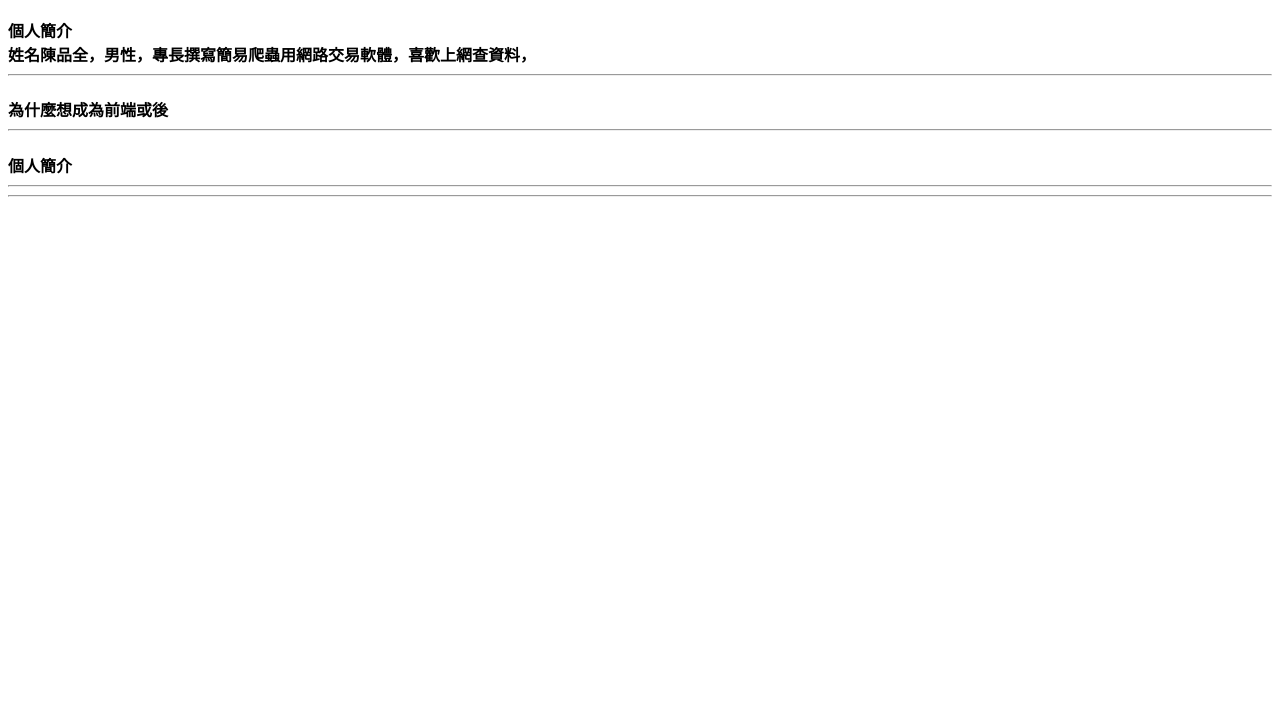
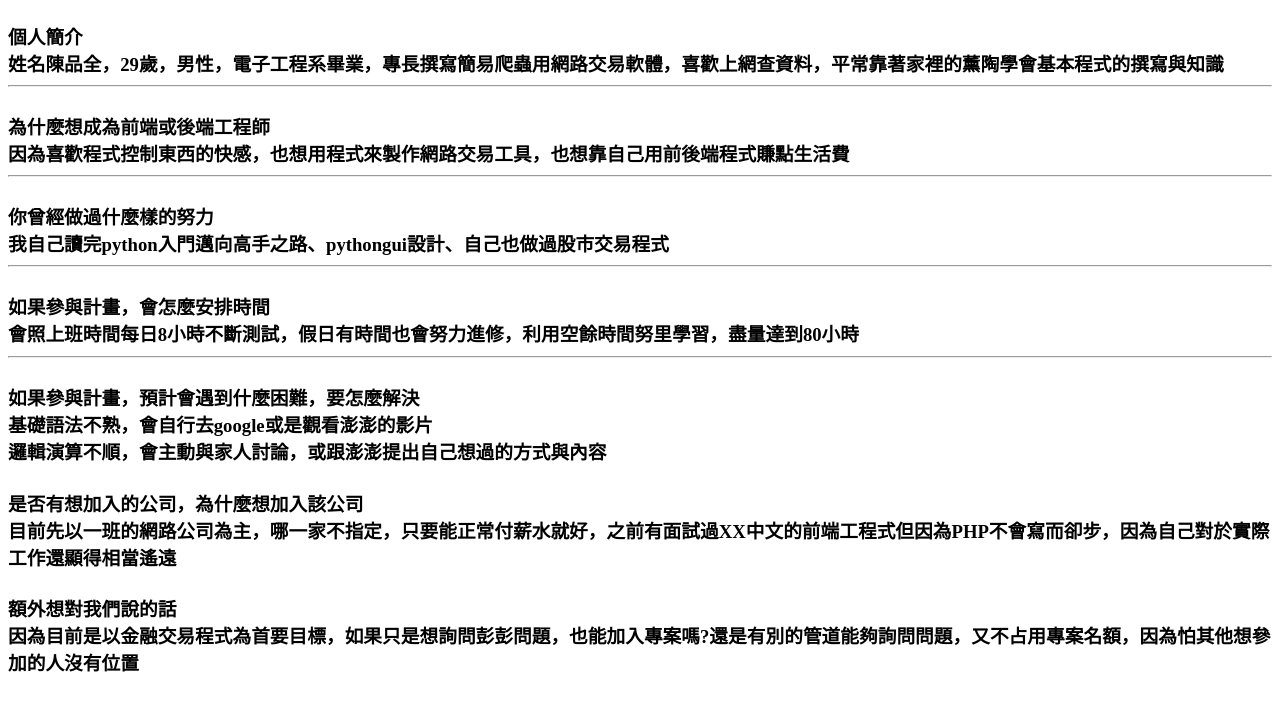
Before and after one commit to milkboy168/milkboy168.github.io, a plain HTML site: page index.html in a window 1280 px wide. Shown: the part 49-760 px from the top of the page. Drawn offline with Linux system fonts and the light colour scheme.

Commit message:
Update index.html

```diff
--- a/index.html
+++ b/index.html
@@ -5,14 +5,21 @@
         <title>陳品全的申請簡章</title>
     </head>
     <body>
-        <h3>陳品全的申請簡章<br>
+        <h3><align="center">陳品全的申請簡章<br>
         <h4>個人簡介<br>
-        姓名陳品全，男性，專長撰寫簡易爬蟲用網路交易軟體，喜歡上網查資料，<hr>
-        <h4>為什麼想成為前端或後<br>
-        <hr>
-        <h4>個人簡介<br>
-        <hr>
-        <hr>
-
+        姓名陳品全，29歲，男性，電子工程系畢業，專長撰寫簡易爬蟲用網路交易軟體，喜歡上網查資料，平常靠著家裡的薰陶學會基本程式的撰寫與知識<hr>
+        <h4>為什麼想成為前端或後端工程師<br>
+            因為喜歡程式控制東西的快感，也想用程式來製作網路交易工具，也想靠自己用前後端程式賺點生活費<hr>
+        <h4>你曾經做過什麼樣的努力<br>
+            我自己讀完python入門邁向高手之路、pythongui設計、自己也做過股市交易程式<hr>
+        <h4>如果參與計畫，會怎麼安排時間<br>
+            會照上班時間每日8小時不斷測試，假日有時間也會努力進修，利用空餘時間努里學習，盡量達到80小時<hr>
+        <h4>如果參與計畫，預計會遇到什麼困難，要怎麼解決<br>
+            基礎語法不熟，會自行去google或是觀看澎澎的影片<br>
+            邏輯演算不順，會主動與家人討論，或跟澎澎提出自己想過的方式與內容
+        <h4>是否有想加入的公司，為什麼想加入該公司<br>
+            目前先以一班的網路公司為主，哪一家不指定，只要能正常付薪水就好，之前有面試過XX中文的前端工程式但因為PHP不會寫而卻步，因為自己對於實際工作還顯得相當遙遠
+        <h4>額外想對我們說的話<br>
+            因為目前是以金融交易程式為首要目標，如果只是想詢問彭彭問題，也能加入專案嗎?還是有別的管道能夠詢問問題，又不占用專案名額，因為怕其他想參加的人沒有位置
     </body>
 </html>
```
